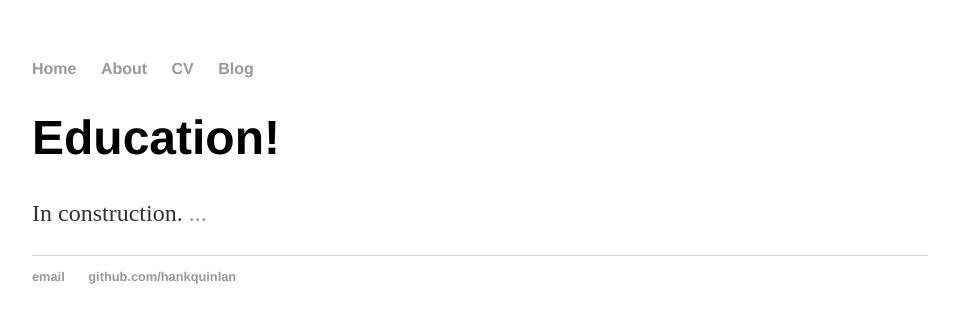
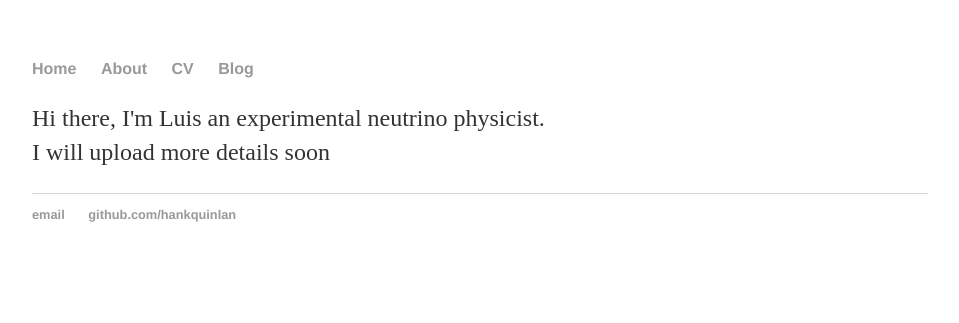
Before and after one commit to lmanzanillas/lmanzanillas.github.io, a Jekyll site: the page built from about/index.html, in a window 1280 px wide. Shown: the top 323 px of the page, without its empty margins (160-1119 px from the left). Built offline with Jekyll 4.4.1, drawn with Linux system fonts in a browser that asks for light colours.

Commit message:
Update index.html

```diff
--- a/about/index.html
+++ b/about/index.html
@@ -1,8 +1,7 @@
 ---
 layout: default
-title: Luis Manzanillas,PhD
+title: About me
 ---
 <div class="blurb">
-	<h1>Education!</h1>
-	<p>In construction. <a href="/about">...</a></p>
+	<p>Hi there, I'm Luis an experimental neutrino physicist. <br> I will upload more details soon </p>
 </div><!-- /.blurb -->
```
